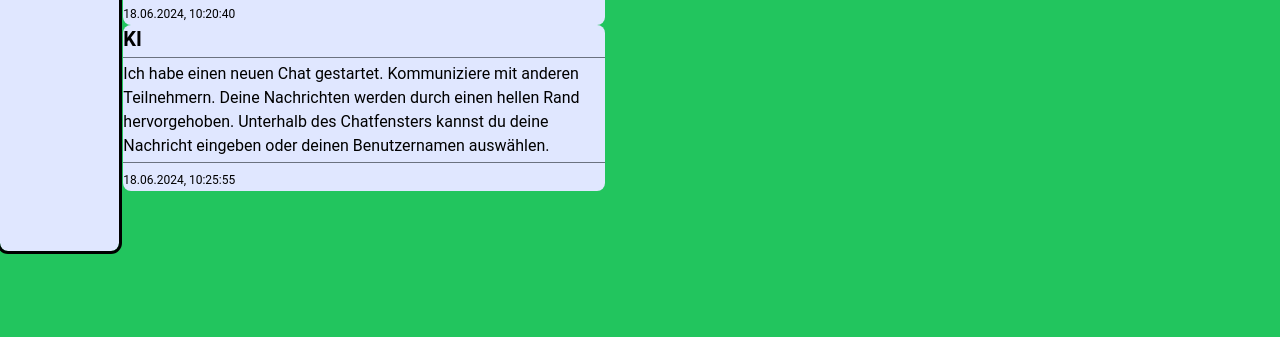
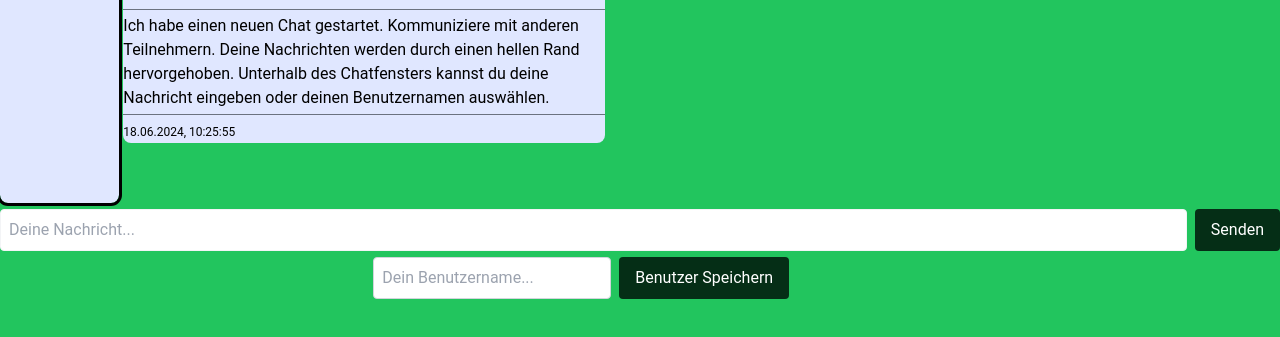
Before and after one commit to Miralem-Ba/321-Chat-Applikation, a website: page client/index.html in a window 1280 px wide. Shown: the part 341-678 px from the top of the page. Drawn offline with nearby package versions, Linux system fonts and the light colour scheme.

Commit message:
A text field (your message), a send button, another text field (user name), and a user save button created and designed.

```diff
--- a/client/index.html
+++ b/client/index.html
@@ -48,5 +48,19 @@
             </div>
         </div>
 
-    </body>
+        <div id="inputWindow" class="w-full rounded-lg mt-1.5">
+          <div class="flex flex-row" id="">
+              <input type="text" id="message-input" placeholder="Deine Nachricht..." class="w-full p-2 border border-gray-100 rounded" />
+              <button class="bg-green-950 text-white px-4 py-2 rounded ml-2 w-auto" id="sendButton">Senden</button>
+          </div>
+      </div>
+
+      <div id="inputWindow" class="w-5/12 rounded-lg mt-1.5">
+          <div class="flex flex-row" id="">
+              <input type="text" id="user-input" placeholder="Dein Benutzername..." class=" p-2 border border-gray-300 rounded" />
+              <button class="bg-green-950 text-white px-4 py-2 rounded ml-2 w-auto" id="selectUser">Benutzer Speichern</button>
+          </div>
+      </div>
+  </div>
+</body>
 </html>
```
